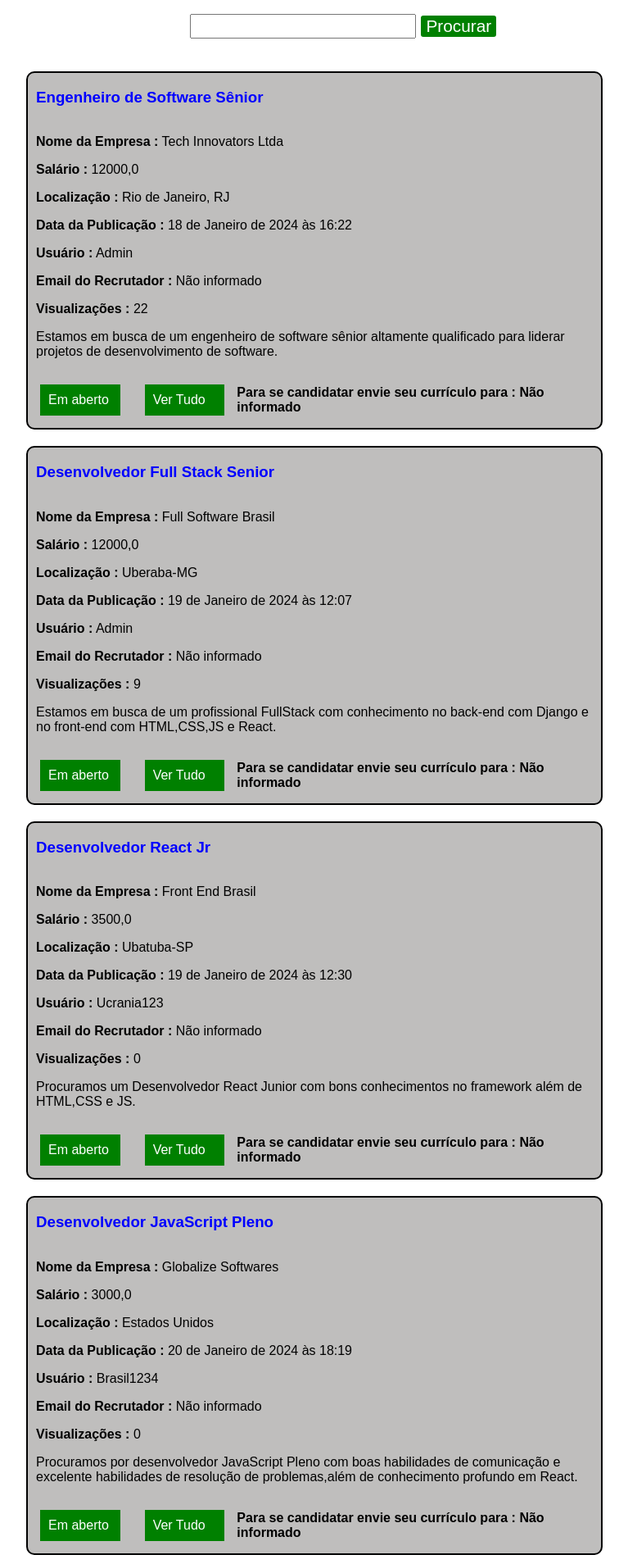
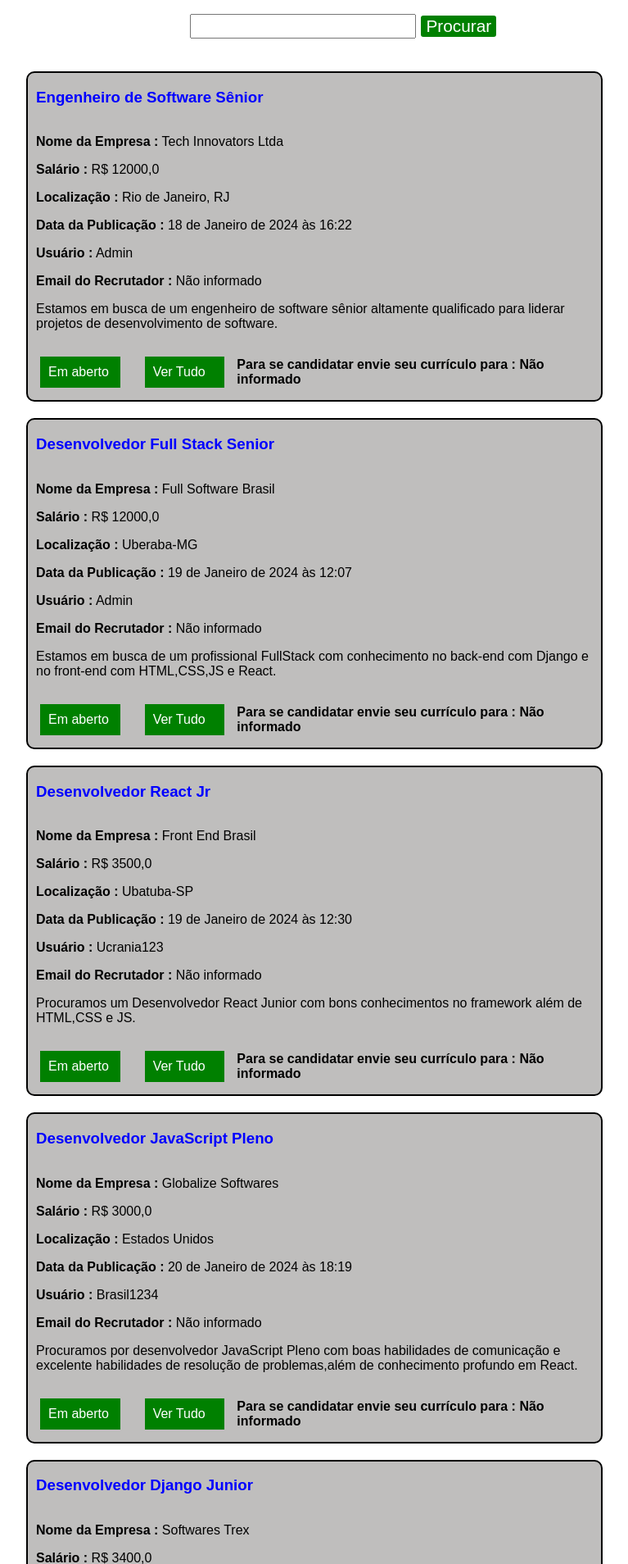
Before and after one commit to PedroNunesBH/django-career-portal, a Django app: page /job_list/ in a window 1280 px wide. Shown: the part 151-2059 px from the top of the page at 82% size, without its empty margins (256-1023 px from the left). Run offline with Django 5.2, Linux system fonts and the light colour scheme; data comes from the database, SQL or seed files in the repository; both versions use the stored data as it was after the commit.

Commit message:
Alteracoes na estilizacao de algumas views

```diff
--- a/jobs/templates/detail_offer.html
+++ b/jobs/templates/detail_offer.html
@@ -13,7 +13,7 @@
             <div class="offer-grid">
                     <h3 class="offer-title">{{ offer.title }}</h3>
                     <p class="p-offer"><strong>Nome da Empresa :</strong> {{ offer.organization_name }}</p>
-                    <p class="p-offer"><strong>Salário :</strong>{{ offer.salary }}</p>
+                    <p class="p-offer"><strong>Salário :</strong> R$ {{ offer.salary }}</p>
                     <p class="p-offer"><strong>Localização :</strong> {{ offer.location }}</p>
                     <p class="p-offer"><strong>Data da Publicação :</strong>  {{ offer.publication_date }}</p>
                     <p class="p-offer"><strong>Usuário :</strong> {{ offer.autor|capfirst }}</p>
--- a/jobs/templates/job_list.html
+++ b/jobs/templates/job_list.html
@@ -19,12 +19,11 @@
             <div class="offer-grid">
                 <h3 class="offer-title">{{ offer.title }}</h3>
                 <p class="p-offer"><strong>Nome da Empresa :</strong> {{ offer.organization_name }}</p>
-                <p class="p-offer"><strong>Salário :</strong> {{ offer.salary }}</p>
+                <p class="p-offer"><strong>Salário :</strong> R$ {{ offer.salary }}</p>
                 <p class="p-offer"><strong>Localização :</strong> {{ offer.location }}</p>
                 <p class="p-offer"><strong>Data da Publicação :</strong> {{ offer.publication_date }}</p>
                 <p class="p-offer"><strong>Usuário :</strong> {{ offer.autor|capfirst }}</p>
                 <p class="p-offer"><strong>Email do Recrutador :</strong> {{ offer.recruiter_email }}</p>
-                <p class="p-offer"><strong>Visualizações :</strong> {{ offer.number_of_views }}</p>
                 <p class="p-description"> {{ offer.description }}</p>
                 <div class="btn-joblist-container">
                     <p class="btn-status">Em aberto</p>
--- a/jobs/templates/popular_offers.html
+++ b/jobs/templates/popular_offers.html
@@ -23,6 +23,7 @@
                         <p class="p-description"> {{ offer.description }}</p>
                         <div class="btn-joblist-container">
                             <a class="btn-status" href="/">Em aberto</a>
+                            <a class="btn-detail" href="{% url 'detail_offer' offer.id %}">Ver Tudo</a>
                             <p class="email-text">Para se candidatar envie seu currículo para : {{ offer.recruiter_email }}</p>
                         </div>
                     </div>
--- a/static/css/detail_offer.css
+++ b/static/css/detail_offer.css
@@ -31,6 +31,7 @@
 }
 
 .offer-title, .p-offer, .p-description {
+    margin: 10px;
     margin-left: 20px;
 }
 
```
Also changed, not shown: db.sqlite3.
